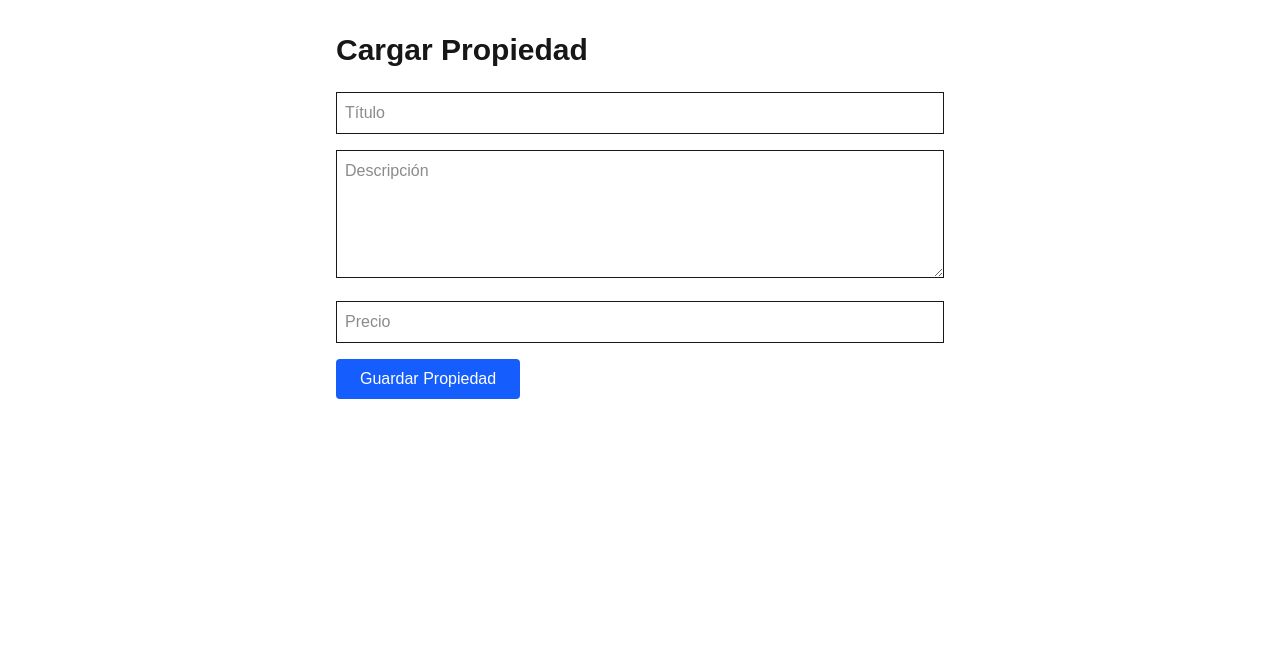
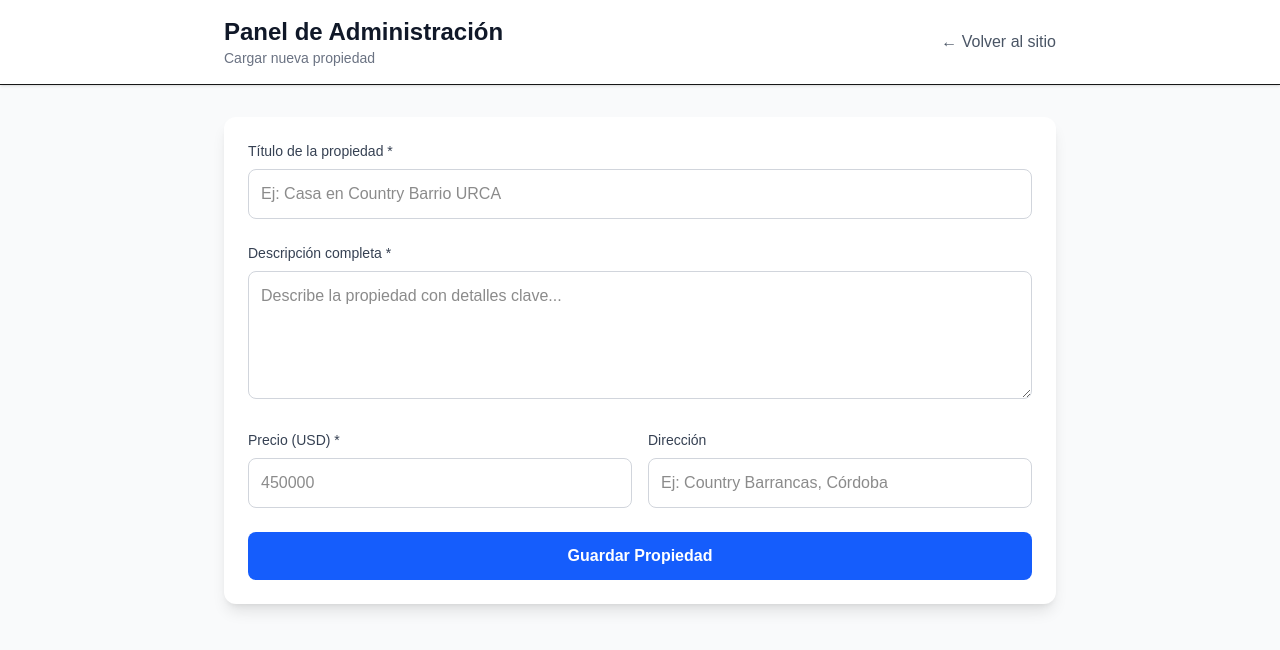
Before and after one commit to homyra2025/homyra-produccion, a Next.js app: page /admin in a window 1280 px wide. Shown: the top 650 px of the page. Built offline with nearby package versions, Linux system fonts and the light colour scheme; no server answers.

Commit message:
Rediseño profesional UI/UX

```diff
--- a/app/admin/page.tsx
+++ b/app/admin/page.tsx
@@ -4,60 +4,123 @@ import { useState } from 'react'
 import { supabase } from '@/lib/supabase'
 
 export default function Admin() {
-  const [title, setTitle] = useState('')
-  const [description, setDescription] = useState('')
-  const [price, setPrice] = useState('')
+  const [form, setForm] = useState({
+    title: '',
+    description: '',
+    price: '',
+    address: ''
+  })
+  const [loading, setLoading] = useState(false)
 
   const handleSubmit = async (e: React.FormEvent) => {
     e.preventDefault()
+    setLoading(true)
 
     const { error } = await supabase.from('properties').insert({
-      title,
-      description,
-      price: Number(price)
+      title: form.title,
+      description: form.description,
+      price: Number(form.price),
+      address: form.address
     })
 
     if (!error) {
-      alert('Propiedad guardada!')
-      setTitle('')
-      setDescription('')
-      setPrice('')
+      alert('✅ Propiedad guardada correctamente!')
+      setForm({ title: '', description: '', price: '', address: '' })
     } else {
-      alert('Error: ' + error.message)
+      alert('❌ Error: ' + error.message)
     }
+    setLoading(false)
   }
 
   return (
-    <div className="p-8 max-w-2xl mx-auto">
-      <h1 className="text-3xl font-bold mb-6">Cargar Propiedad</h1>
-      <form onSubmit={handleSubmit}>
+    <div className="min-h-screen bg-gray-50">
+      {/* Header */}
+      <header className="bg-white shadow-sm border-b">
+        <div className="max-w-4xl mx-auto px-4 sm:px-6 lg:px-8 py-4">
+          <div className="flex items-center justify-between">
+            <div>
+              <h1 className="text-2xl font-bold text-gray-900">Panel de Administración</h1>
+              <p className="text-sm text-gray-500">Cargar nueva propiedad</p>
+            </div>
+            <a
+              href="/"
+              className="text-gray-600 hover:text-gray-900 transition"
+            >
+              ← Volver al sitio
+            </a>
+          </div>
+        </div>
+      </header>
+
+      <main className="max-w-4xl mx-auto px-4 sm:px-6 lg:px-8 py-8">
+        <div className="bg-white rounded-xl shadow-lg p-6">
+          <form onSubmit={handleSubmit} className="space-y-6">
+            <div>
+              <label className="block text-sm font-medium text-gray-700 mb-2">
+                Título de la propiedad *
+              </label>
               <input
                 type="text"
-          placeholder="Título"
-          value={title}
-          onChange={e => setTitle(e.target.value)}
-          className="w-full p-2 border mb-4"
+                placeholder="Ej: Casa en Country Barrio URCA"
+                value={form.title}
+                onChange={e => setForm({...form, title: e.target.value})}
+                className="w-full p-3 border border-gray-300 rounded-lg focus:ring-2 focus:ring-blue-500 focus:border-blue-500"
+                required
               />
+            </div>
+
+            <div>
+              <label className="block text-sm font-medium text-gray-700 mb-2">
+                Descripción completa *
+              </label>
               <textarea
-          placeholder="Descripción"
-          value={description}
-          onChange={e => setDescription(e.target.value)}
-          className="w-full p-2 border mb-4 h-32"
+                placeholder="Describe la propiedad con detalles clave..."
+                value={form.description}
+                onChange={e => setForm({...form, description: e.target.value})}
+                className="w-full p-3 border border-gray-300 rounded-lg focus:ring-2 focus:ring-blue-500 focus:border-blue-500 h-32"
+                required
               />
+            </div>
+
+            <div className="grid grid-cols-1 md:grid-cols-2 gap-4">
+              <div>
+                <label className="block text-sm font-medium text-gray-700 mb-2">
+                  Precio (USD) *
+                </label>
                 <input
                   type="number"
-          placeholder="Precio"
-          value={price}
-          onChange={e => setPrice(e.target.value)}
-          className="w-full p-2 border mb-4"
+                  placeholder="450000"
+                  value={form.price}
+                  onChange={e => setForm({...form, price: e.target.value})}
+                  className="w-full p-3 border border-gray-300 rounded-lg focus:ring-2 focus:ring-blue-500 focus:border-blue-500"
+                  required
                 />
+              </div>
+
+              <div>
+                <label className="block text-sm font-medium text-gray-700 mb-2">
+                  Dirección
+                </label>
+                <input
+                  type="text"
+                  placeholder="Ej: Country Barrancas, Córdoba"
+                  value={form.address}
+                  onChange={e => setForm({...form, address: e.target.value})}
+                  className="w-full p-3 border border-gray-300 rounded-lg focus:ring-2 focus:ring-blue-500 focus:border-blue-500"
+                />
+              </div>
+            </div>
+
             <button
               type="submit"
-          className="bg-blue-600 text-white px-6 py-2 rounded"
+              disabled={loading}
+              className="w-full bg-blue-600 text-white py-3 px-4 rounded-lg hover:bg-blue-700 transition font-semibold disabled:opacity-50"
             >
-          Guardar Propiedad
+              {loading ? 'Guardando...' : 'Guardar Propiedad'}
             </button>
           </form>
         </div>
+      </main>
+    </div>
   )
 }
--- a/app/page.tsx
+++ b/app/page.tsx
@@ -1,7 +1,7 @@
 import { supabase } from '@/lib/supabase'
 
-export const revalidate = 0 // NO CACHEAR NUNCA
-export const dynamic = 'force-dynamic' // Forzar render dinámico
+export const revalidate = 0
+export const dynamic = 'force-dynamic'
 
 export default async function Home() {
   const { data: properties, error } = await supabase
@@ -10,26 +10,74 @@ export default async function Home() {
     .order('created_at', { ascending: false })
 
   if (error) {
-    console.error('Error fetching properties:', error)
-    return <div>Error: {error.message}</div>
+    console.error('Error:', error)
+    return <div className="text-red-500 p-8">Error: {error.message}</div>
   }
 
   return (
-    <div className="p-8">
-      <h1 className="text-3xl font-bold mb-6">Mis Propiedades Homyra</h1>
-      <div className="grid grid-cols-1 gap-4">
+    <div className="min-h-screen bg-gray-50">
+      {/* Header */}
+      <header className="bg-white shadow-sm border-b">
+        <div className="max-w-7xl mx-auto px-4 sm:px-6 lg:px-8 py-4">
+          <div className="flex items-center justify-between">
+            <div>
+              <h1 className="text-2xl font-bold text-gray-900">Homyra Propiedades</h1>
+              <p className="text-sm text-gray-500">Inmobiliaria Matías Caballero</p>
+            </div>
+            <a
+              href="/admin"
+              className="bg-blue-600 text-white px-4 py-2 rounded-lg hover:bg-blue-700 transition"
+            >
+              Panel Admin
+            </a>
+          </div>
+        </div>
+      </header>
+
+      {/* Properties Grid */}
+      <main className="max-w-7xl mx-auto px-4 sm:px-6 lg:px-8 py-8">
+        <div className="mb-6">
+          <h2 className="text-xl font-semibold text-gray-900">Propiedades Disponibles</h2>
+          <p className="text-gray-500">{properties?.length || 0} propiedades</p>
+        </div>
+
+        <div className="grid grid-cols-1 md:grid-cols-2 lg:grid-cols-3 gap-6">
           {properties && properties.length > 0 ? (
             properties.map((p) => (
-            <div key={p.id} className="border p-4 rounded-lg">
-              <h2 className="text-xl font-semibold">{p.title}</h2>
-              <p className="text-gray-600">{p.description}</p>
-              <p className="text-2xl font-bold mt-2">${p.price}</p>
+              <div key={p.id} className="bg-white rounded-xl shadow-sm hover:shadow-lg transition-shadow overflow-hidden">
+                {/* Image placeholder */}
+                <div className="bg-gray-200 h-48 flex items-center justify-center">
+                  <span className="text-gray-400 text-sm">Sin foto</span>
+                </div>
+
+                <div className="p-4">
+                  <h3 className="font-semibold text-lg text-gray-900 mb-2">{p.title}</h3>
+                  <p className="text-gray-600 text-sm mb-3 line-clamp-2">{p.description}</p>
+
+                  <div className="flex items-center justify-between mb-3">
+                    <span className="text-2xl font-bold text-blue-600">
+                      ${new Intl.NumberFormat('es-AR').format(p.price)}
+                    </span>
+                    {p.address && (
+                      <span className="text-xs text-gray-500">{p.address}</span>
+                    )}
+                  </div>
+
+                  <button className="w-full bg-gray-900 text-white py-2 rounded-lg hover:bg-gray-800 transition">
+                    Ver Detalles
+                  </button>
+                </div>
               </div>
             ))
           ) : (
-          <div>No hay propiedades cargadas</div>
+            <div className="col-span-full text-center py-12">
+              <div className="bg-gray-200 border-2 border-dashed rounded-xl w-24 h-24 mx-auto mb-4" />
+              <h3 className="text-lg font-medium text-gray-900 mb-2">No hay propiedades</h3>
+              <p className="text-gray-500">Cargá la primera propiedad desde el panel admin</p>
+            </div>
           )}
         </div>
+      </main>
     </div>
   )
 }
```
Lines whose indentation alone changed are shown as unchanged.
